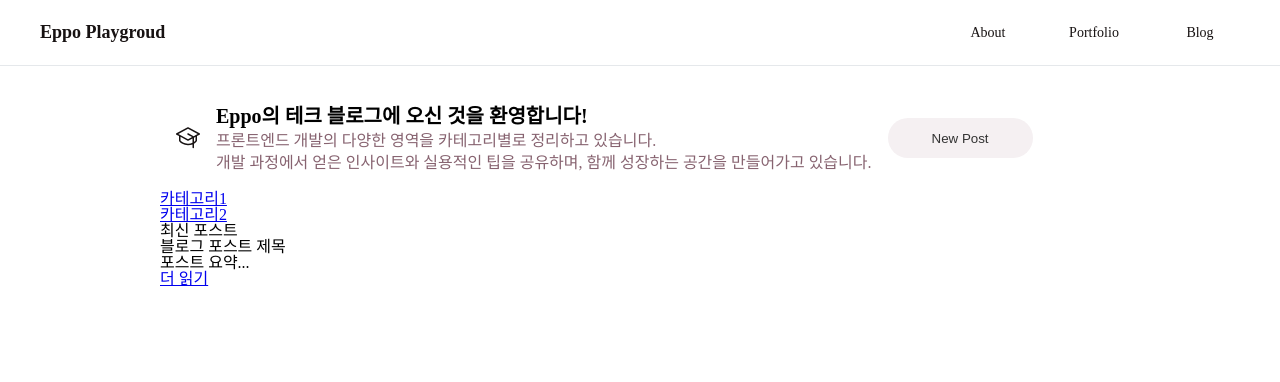
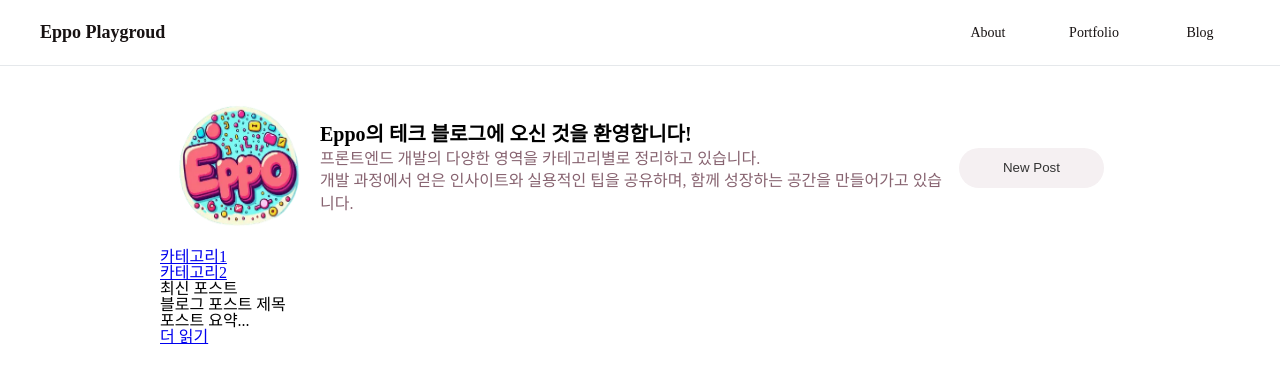
Before and after one commit to E-ppo/playground, a Next.js app: page /blog in a window 1280 px wide. Shown: the top 382 px of the page. Built offline with nearby package versions, Linux system fonts and the light colour scheme.

Commit message:
update : 블로그 오버뷰 이미지 교체

```diff
--- a/src/components/index.ts
+++ b/src/components/index.ts
@@ -2,7 +2,7 @@ import Header from './header'
 // import Chip from './chip'
 import SvgIcon from './SvgIcon'
 import Editor from './editor'
-import OverView from './OverView'
+import OverView from './overView'
 import button from './button'
 
 export { Header, SvgIcon, Editor, OverView, button }
--- a/src/components/overView/index.tsx
+++ b/src/components/overView/index.tsx
@@ -19,11 +19,7 @@ const OverView = ({ img, title, description, button }: Props) => {
     <section className={styles[`profile-box`]}>
       <div>
         {img && (
-          <Image
-            className={styles[`profile-box-img`]}
-            src={img}
-            alt="character"
-          />
+          <Image className={styles[`profile-box-img`]} src={img} alt="img" />
         )}
       </div>
       <div className={styles['contents-box']}>
--- a/src/constants/blog.ts
+++ b/src/constants/blog.ts
@@ -1,7 +1,7 @@
-import computer from '@/public/img/computer.webp'
+import logo from '@/public/img/logo.webp'
 
 export const blogOverViewInfo = {
-  img: computer,
+  img: logo,
   title: 'Eppo의 테크 블로그에 오신 것을 환영합니다!',
   description: `프론트엔드 개발의 다양한 영역을 카테고리별로 정리하고 있습니다. \n개발 과정에서 얻은 인사이트와 실용적인 팁을 공유하며, 함께 성장하는 공간을 만들어가고 있습니다.`,
   button: {
--- a/src/containers/blog/blogOverView/BlogOverView.tsx
+++ b/src/containers/blog/blogOverView/BlogOverView.tsx
@@ -1,5 +1,5 @@
 'use client'
-import { OverView, SvgIcon } from '@/components'
+import { OverView } from '@/components'
 import { blogOverViewInfo } from '@/constants/blog'
 import React from 'react'
 
@@ -8,10 +8,9 @@ const BlogOverView = () => {
 
   return (
     <section style={{ display: 'flex', alignItems: 'center' }}>
-      <SvgIcon name="graduationCap" />
       <OverView
         title={title}
-        // img={img}
+        img={img}
         description={description}
         button={button}
       />
```
Also changed, not shown: public/img/logo.webp.
